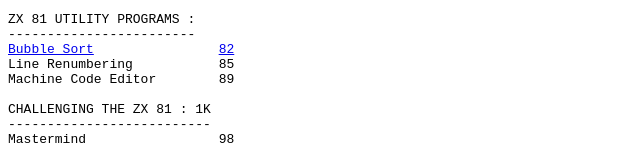
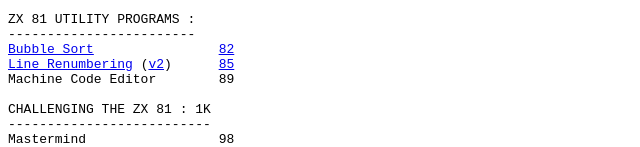
Before and after one commit to tomwhite/zx81-not-only-30-programs, a plain HTML site: page web/index.html in a window 1280 px wide. Shown: the part 788-935 px from the top of the page, without its empty margins (0-640 px from the left). Drawn offline with Linux system fonts and the light colour scheme.

Commit message:
Add LINE RENUMBERING

```diff
--- a/web/index.html
+++ b/web/index.html
@@ -48,7 +48,7 @@
 ZX 81 UTILITY PROGRAMS :
 ------------------------
 <a href="zx81.html?p=bubble_sort&page=86">Bubble Sort</a>                <a href="30_programs_for_the_ZX81_1K(acme).pdf#page=86">82</a>
-Line Renumbering           85
+<a href="zx81.html?p=line_renumbering_1&page=89">Line Renumbering</a> (<a href="zx81.html?p=line_renumbering_2&page=91">v2</a>)      <a href="30_programs_for_the_ZX81_1K(acme).pdf#page=89">85</a>
 Machine Code Editor        89
 
 CHALLENGING THE ZX 81 : 1K
```
Also changed, not shown: 2 other files.
